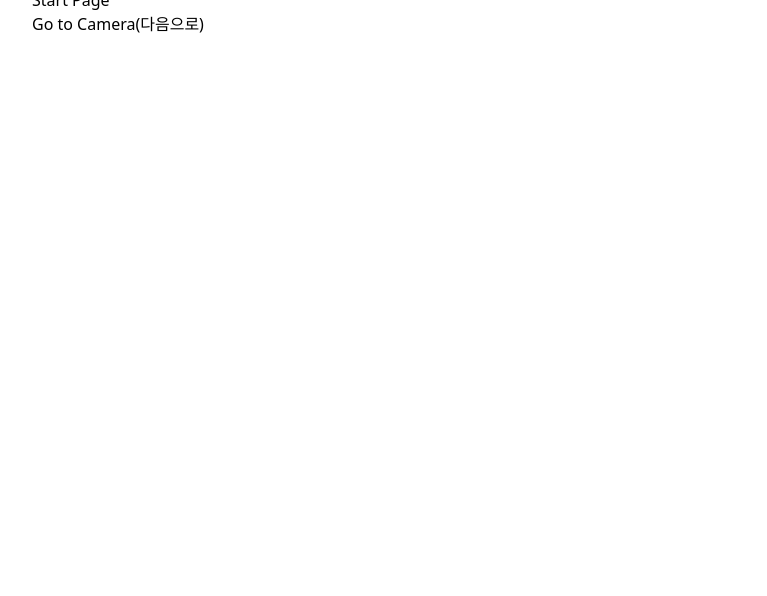
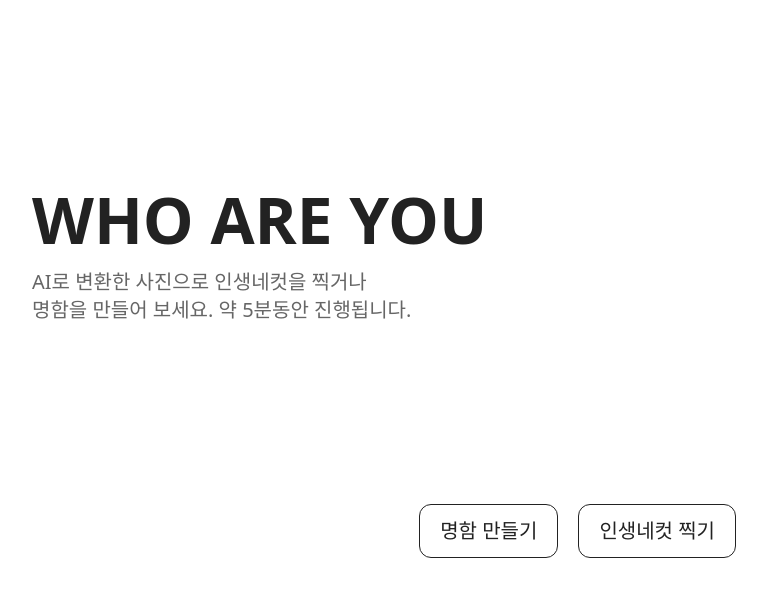
Before and after one commit to themoment-team/who-are-you-client-v2, a React (Vite) app: page / in a window 1280 px wide. Shown: the top 596 px of the page, without its empty margins (256-1023 px from the left). Built offline with nearby package versions, Linux system fonts and the light colour scheme; a web font is replaced by a local one.

Commit message:
feat: 시작 페이지 UI 및 카드 타입 선택 기능 구현

```diff
--- a/src/App.tsx
+++ b/src/App.tsx
@@ -11,11 +11,11 @@ import { type CardType, STEP, type Step } from './types';
 
 const App = () => {
   const [step, setStep] = useState<Step>(STEP.START);
-  const [cardType, setCardType] = useState<CardType | undefined>('FOUR_CUT');
+  const [cardType, setCardType] = useState<CardType | undefined>(undefined);
 
   return (
     <div className="flex h-screen items-center justify-center bg-[#f8f8f8]">
-      {step === STEP.START && <StartPage setStep={setStep} />}
+      {step === STEP.START && <StartPage setStep={setStep} setCardType={setCardType} />}
       {step === STEP.CAMERA && <CameraPage setStep={setStep} />}
       {step === STEP.AI_CONVERSION && <AiConversionPage setStep={setStep} />}
       {step === STEP.INFO_INPUT && <InfoInputPage setStep={setStep} />}
--- a/src/pageContainer/StartPage/index.tsx
+++ b/src/pageContainer/StartPage/index.tsx
@@ -1,15 +1,40 @@
-import { STEP, type Step } from '../../types';
+import { StepButton } from '../../components';
+import { type CardType, STEP, type Step } from '../../types';
 
 interface StartPageProps {
   setStep: React.Dispatch<React.SetStateAction<Step>>;
+  setCardType: React.Dispatch<React.SetStateAction<CardType | undefined>>;
 }
 
-const StartPage = ({ setStep }: StartPageProps) => {
+const StartPage = ({ setStep, setCardType }: StartPageProps) => {
+  const handleBusinessCardClick = () => {
+    setStep(STEP.CAMERA);
+    setCardType('BUSINESS_CARD');
+  };
+
+  const handleFourCutClick = () => {
+    setStep(STEP.CAMERA);
+    setCardType('FOUR_CUT');
+  };
+
   return (
-    <div className="h-[61.5rem] w-[50rem] rounded-[1.5rem] border-0 bg-white px-[3rem] py-[5rem] shadow-[0_2px_6px_0_rgba(214,214,214,0.25)]">
-      <h1>Start Page</h1>
-      <div className="inline-flex flex-col">
-        <button onClick={() => setStep(STEP.CAMERA)}>Go to Camera(다음으로)</button>
+    <div className="flex h-[61.5rem] w-[50rem] flex-col gap-[11.25rem] rounded-[1.5rem] border-0 bg-white px-[3rem] py-[5rem] pt-[17.5rem] shadow-[0_2px_6px_0_rgba(214,214,214,0.25)]">
+      <div className="flex flex-col gap-4">
+        <h1 className="text-[4rem]/[4rem] font-black text-[#222]">WHO ARE YOU</h1>
+        <p className="text-[1.25rem]/[1.75rem] font-medium text-[#666]">
+          AI로 변환한 사진으로 인생네컷을 찍거나
+          <br />
+          명함을 만들어 보세요. 약 5분동안 진행됩니다.
+        </p>
+      </div>
+
+      <div className="flex justify-end gap-5">
+        <StepButton variant="next" onClick={handleBusinessCardClick}>
+          명함 만들기
+        </StepButton>
+        <StepButton variant="next" onClick={handleFourCutClick}>
+          인생네컷 찍기
+        </StepButton>
       </div>
     </div>
   );
```
